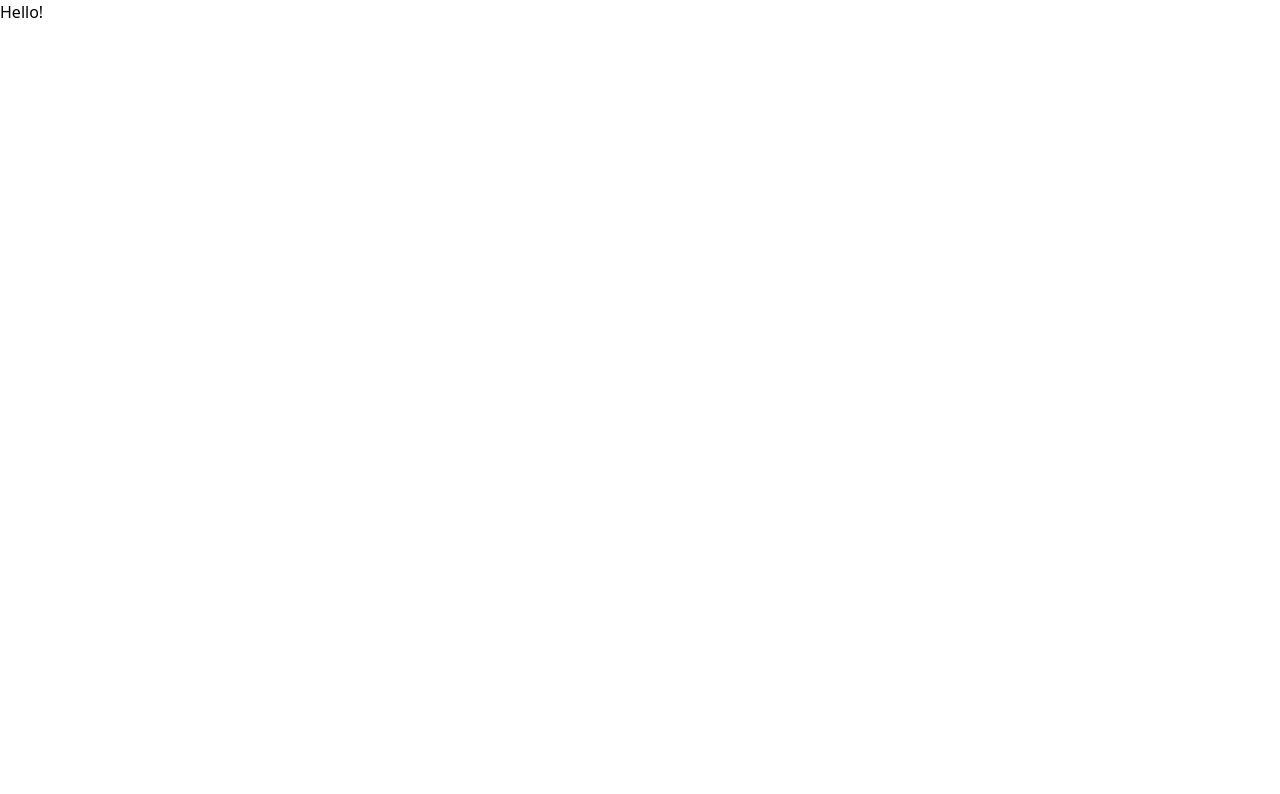
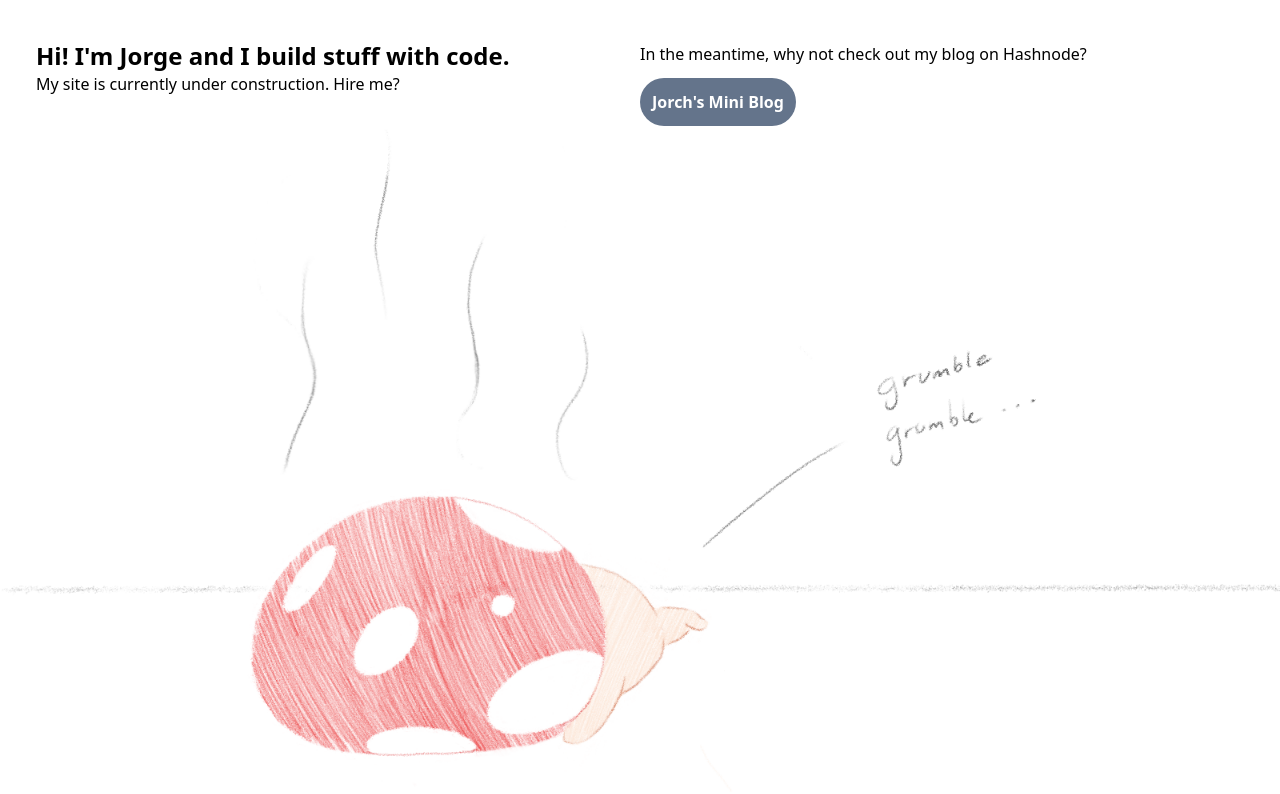
Before and after one commit to JorchRL/personal-website, a Next.js app: page / in a window 1280 px wide. Shown: the top 794 px of the page. Built offline with nearby package versions, Linux system fonts and the light colour scheme.

Commit message:
Add 'under construction' page

```diff
--- a/pages/api/hello.ts
+++ /dev/null
@@ -1,13 +0,0 @@
-// Next.js API route support: https://nextjs.org/docs/api-routes/introduction
-import type { NextApiRequest, NextApiResponse } from 'next'
-
-type Data = {
-  name: string
-}
-
-export default function handler(
-  req: NextApiRequest,
-  res: NextApiResponse<Data>
-) {
-  res.status(200).json({ name: 'John Doe' })
-}
--- a/pages/index.tsx
+++ b/pages/index.tsx
@@ -2,11 +2,30 @@ import type { NextPage } from "next";
 import Head from "next/head";
 import Image from "next/image";
 import styles from "../styles/Home.module.css";
+import footerPic from "../public/imgs/IMG_1604.png";
 
 const Home: NextPage = () => {
   return (
-    <div className="container">
-      <h1>Hello!</h1>
+    <div className="container min-h-screen flex flex-col">
+      <article className="flex-1 px-9 mt-10 flex justify-start items-center">
+        <div className="container self-start">
+          <h1 className="font-bold text-2xl">
+            Hi! I'm Jorge and I build stuff with code.{" "}
+          </h1>
+          <p>My site is currently under construction. Hire me? </p>
+        </div>
+        <div className="container">
+          <h2 className="pb-3">
+            In the meantime, why not check out my blog on Hashnode?
+          </h2>
+          <button className=" text-white hover:text-blue-900 hover:bg-slate-300 font-bold bg-slate-500 rounded-full py-3 px-3">
+            <a href="https://jorgerl.hashnode.dev">Jorch's Mini Blog</a>
+          </button>
+        </div>
+      </article>
+      <footer className="">
+        <Image src={footerPic} layout="responsive" />
+      </footer>
     </div>
   );
 };
--- a/tailwind.config.js
+++ b/tailwind.config.js
@@ -5,6 +5,10 @@ module.exports = {
   ],
   theme: {
     extend: {},
+    container: {
+      center: true,
+    }
+
   },
   plugins: [],
 }
```
Also changed, not shown: public/imgs/IMG_1604.PNG (added).
